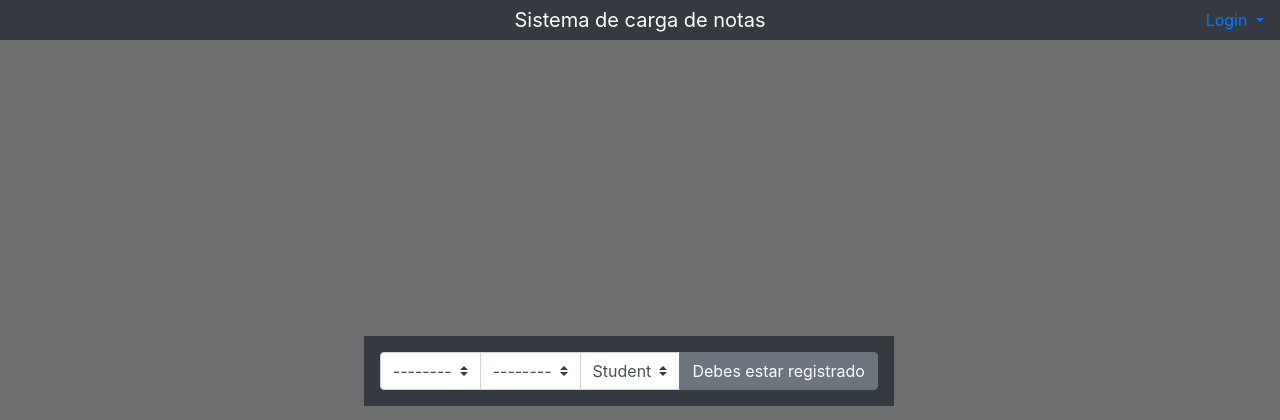
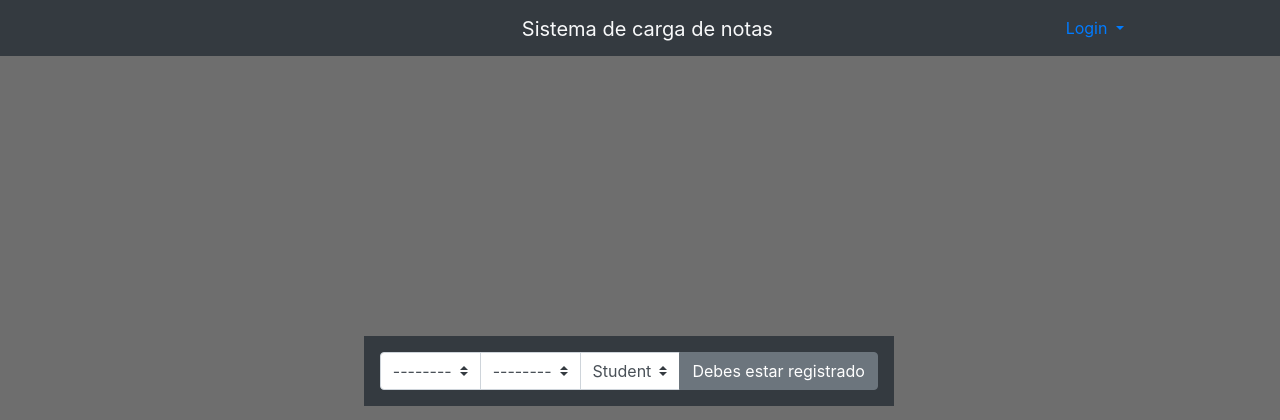
Before and after one commit to Grupo2Villada/ANTdjango, a Django app: page / in a window 1280 px wide. Shown: the top 420 px of the page. Run offline with Django 3.2, Linux system fonts and the light colour scheme; data comes from the database, SQL or seed files in the repository; some libraries are stand-ins or nearby versions.

Commit message:
Arreglos de Front-end

```diff
--- a/config/SistNotas/templates/index.html
+++ b/config/SistNotas/templates/index.html
@@ -17,28 +17,28 @@
 <body>
     <nav class="navbar navbar-expand-md navbar-dark bg-dark">
         <div class="mx-auto order-0">
-            <a class="navbar-brand mx-auto navbar-center" href="#">Sistema de carga de notas</a>
+            <center><p class= "navbar-brand navbar-center navbar-text text-light" style="width: 450px; left: 33%;margin-top: 6px"> Sistema de carga de notas</span></center>
             <button class="navbar-toggler" type="button" data-toggle="collapse" data-target=".dual-collapse2">
             <span class="navbar-toggler-icon"></span>
         </button>
         </div>
         {% if user.is_authenticated %}
 
-        <div class="navbar-collapse collapse w-100 order-3 dual-collapse2">
+        <div class="navbar-collapse collapse w-100 order-3 dual-collapse">
             <ul class="navbar-nav ml-auto">
                 <li class="nav-item">
-                    <a class="nav-link" href="#">Welcome {{user.username|title}} </a>
+                    <a class="nav-link text-light navbar-text" style="margin-right: 40px;">Welcome {{user.username|title}} </a>
                 </li>
                 <li class="nav-item">
-                    <a class="nav-link" href="{% url 'logout' %}">Logout</a>
+                    <a class="nav-link text-light navbar-text" style="margin-right: 20px;" href="{% url 'logout' %}">Logout</a>
                 </li>
             </ul>
         </div>
         {% else %}
-        <div class="navbar-collapse collapse w-100 order-3 dual-collapse2">
+        <div class="navbar-collapse collapse w-100 order-3 dual-collapse2 " style="min-height: 38px;">
             <ul class="navbar-nav ml-auto">
                 <li class="dropdown">
-                    <a class="dropdown-toggle" data-toggle="dropdown" href="#">Login
+                    <a class="dropdown-toggle navbar-text text-primary" data-toggle="dropdown" style="margin-right:140px;" href="#">Login
         <span class="caret"></span></a>
                     <ul class="dropdown-menu">
                         <div>
@@ -46,7 +46,7 @@
                                 {% csrf_token %}
                                 <input type="Text" name="username" placeholder=" Username"><br>
                                 <input type="Password" name="password" placeholder=" Password"><br>
-                                <input type="submit" class="btn btn-success" value="Submit Button">
+                                <input type="submit" class="btn btn-success" style="margin-left:65px;" value="Login">
 
                             </form>
                     </ul>
```
